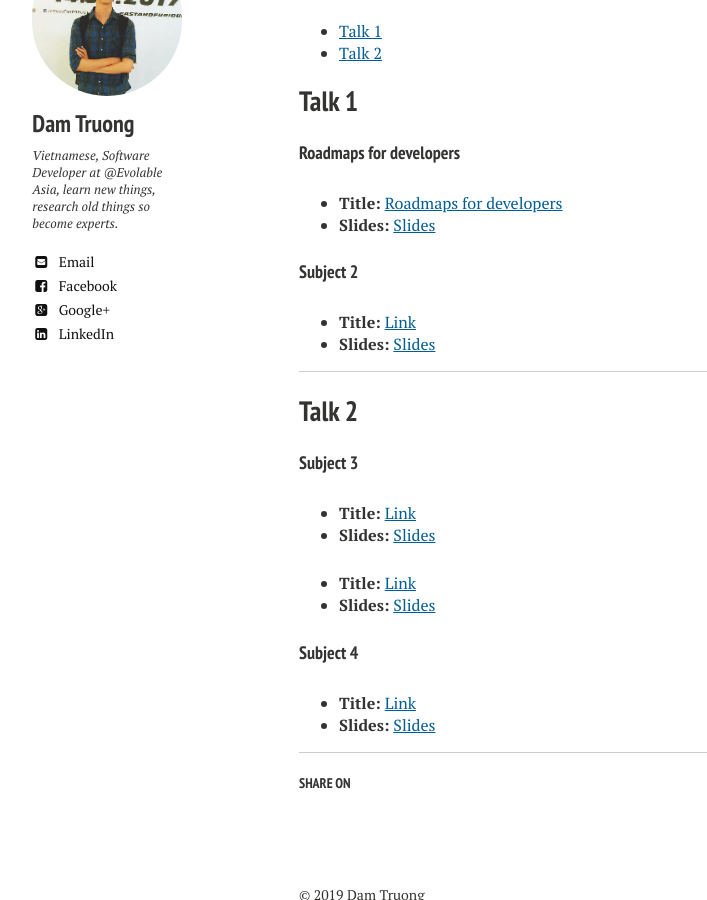
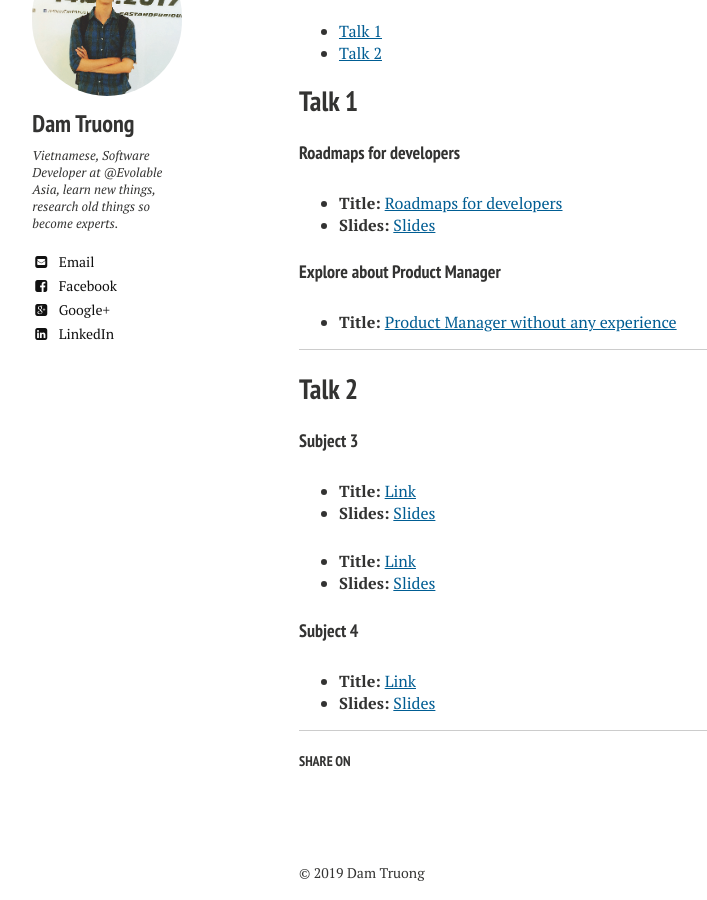
Before and after one commit to truongdam/truongdam.github.io, a Jekyll site: the page built from talks/index.md, in a window 1280 px wide and 900 px high, scrolled down 552 px. Shown: the whole window, without its empty margins (21-728 px from the left). Built offline with Jekyll 4.4.1, drawn with Linux system fonts in a browser that asks for light colours; nearby versions of some CDN libraries; comment, search, counter and statistics services are not loaded.

Commit message:
Update index.md

```diff
--- a/talks/index.md
+++ b/talks/index.md
@@ -21,10 +21,9 @@ image:
 - **Title:** [Roadmaps for developers](https://roadmap.sh/)
 - **Slides:** [Slides](https://truongdam.github.io)
 
-#### Subject 2
+#### Explore about Product Manager
 
-- **Title:** [Link](https://truongdam.github.io)
-- **Slides:** [Slides](https://truongdam.github.io)
+- **Title:** [Product Manager without any experience](https://truongdam.github.io/2019/08/06/product-manager-without-any-experience)
 
 <hr>
 
```
